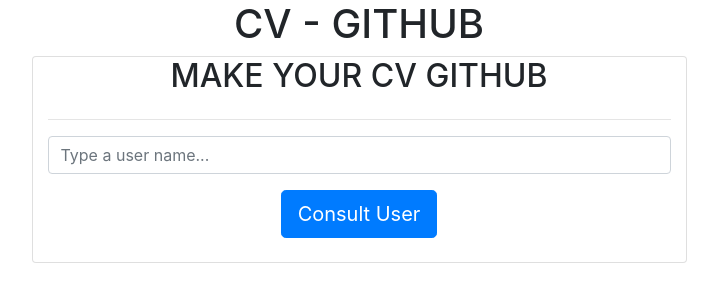
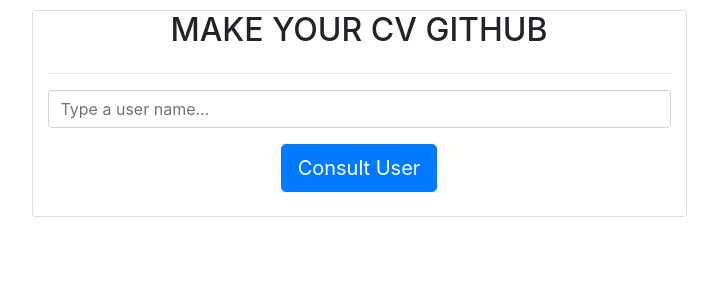
Before and after one commit to RodrigoAmora/cv-github, an Angular app: page /make in a window 1280 px wide. Shown: the top 302 px of the page, without its empty margins (281-999 px from the left). Built offline with nearby package versions, Linux system fonts and the light colour scheme.

Commit message:
Remonving the tag <h1> on top of the page

```diff
--- a/src/app/make-cv-github/make-cv-github.component.html
+++ b/src/app/make-cv-github/make-cv-github.component.html
@@ -1,6 +1,4 @@
-<h1 class="text-center">CV - GITHUB</h1>
-
-<div class="row">
+<div class="row" style="padding-top: 10px;">
     <div class="card container col-6 text-center">
         <h2>MAKE YOUR CV GITHUB</h2>
         <hr>
```
Lines whose indentation alone changed are shown as unchanged.
